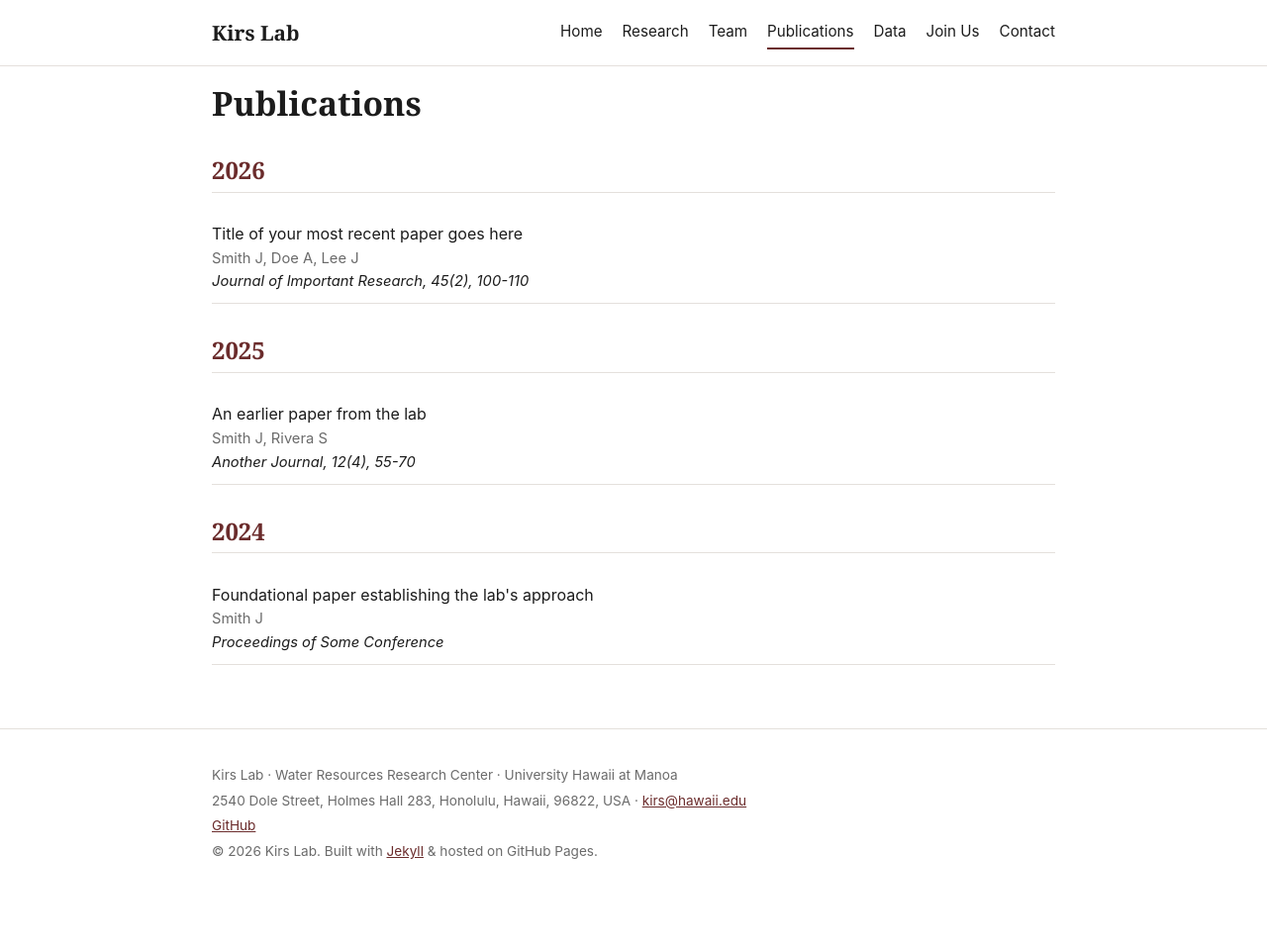
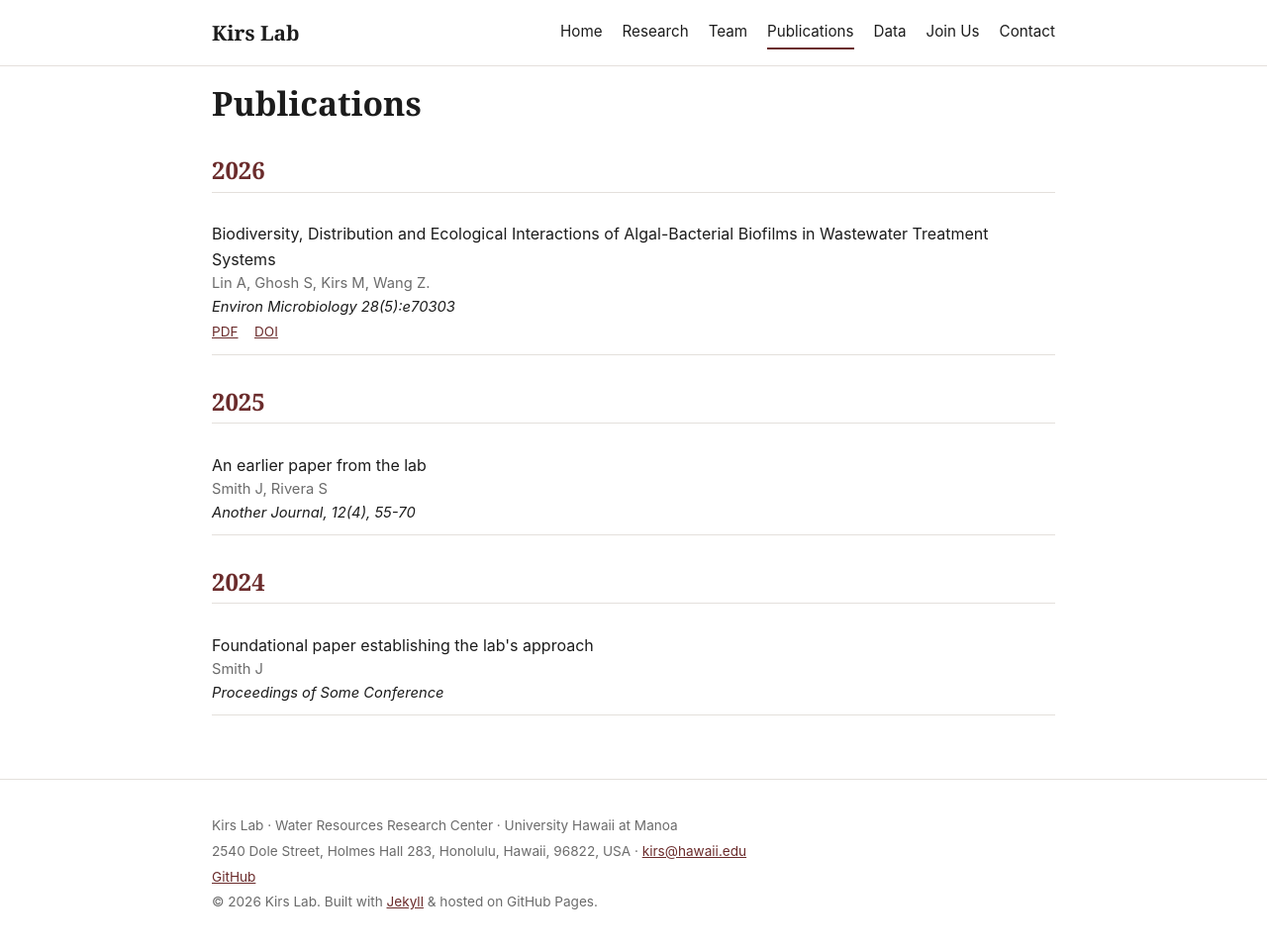
Before and after one commit to MarekKirs/marekkirs.github.io, a Jekyll site: the page built from publications.md, in a window 1280 px wide. Shown: the whole page at 99% size. Built offline with Jekyll 4.4.1, drawn with Linux system fonts in a browser that asks for light colours; before the commit the page ends 908 px from its top, so only the background shows below that.

Commit message:
Update publications.yml

```diff
--- a/_data/publications.yml
+++ b/_data/publications.yml
@@ -2,11 +2,18 @@
 # the page automatically groups and sorts by year, descending.
 
 - year: 2026
-  title: "Title of your most recent paper goes here"
-  authors: "Smith J, Doe A, Lee J"
-  venue: "Journal of Important Research, 45(2), 100-110"
-  pdf_url: ""
-  doi_url: ""
+
+  title: "Integrating microbial source tracking with fecal indicator bacteria monitoring improves water quality assessment in tropical island watersheds"
+  authors: "Jabin NJ, Scanlan T., Solaita P., Kirs M."
+  venue: "Water Research 307:126735"
+  pdf_url: "https://https://www.sciencedirect.com/science/article/abs/pii/S0043135426014090"
+  doi_url: "10.1016/j.watres.2026.126735"
+
+  title: "Biodiversity, Distribution and Ecological Interactions of Algal-Bacterial Biofilms in Wastewater Treatment Systems"
+  authors: "Lin A, Ghosh S, Kirs M, Wang Z."
+  venue: "Environ Microbiology 28(5):e70303"
+  pdf_url: "https://enviromicro-journals.onlinelibrary.wiley.com/doi/abs/10.1111/1462-2920.70303"
+  doi_url: "10.1111/1462-2920.70303"
 
 - year: 2025
   title: "An earlier paper from the lab"
```
